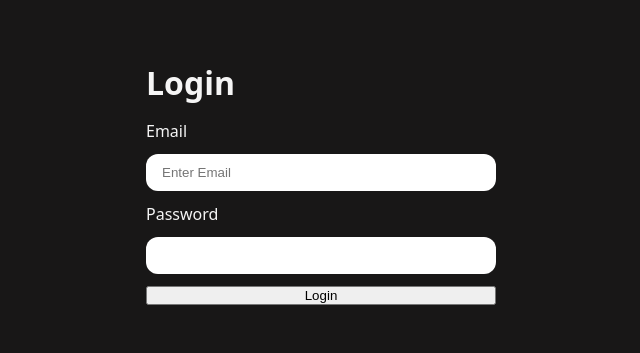
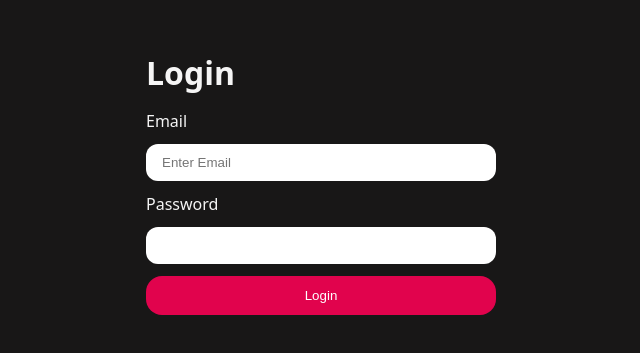
Before and after one commit to JoyPatel13/ResumeBuilder, a React app in the folder frontend/: page /login in a window 1280 px wide. Shown: the part 217-570 px from the top of the page, without its empty margins (319-959 px from the left). Built offline with nearby package versions, Linux system fonts and the light colour scheme; the HTML template or start-up script is replaced by a standard one.

Commit message:
Add button styles and form submit handler

```diff
--- a/frontend/src/features/auth/auth.form.scss
+++ b/frontend/src/features/auth/auth.form.scss
@@ -1,3 +1,4 @@
+
 main{
     min-height: 100vh;
     width: 100%;
--- a/frontend/src/features/auth/pages/Login.jsx
+++ b/frontend/src/features/auth/pages/Login.jsx
@@ -2,11 +2,14 @@ import React from "react";
 import "../auth.form.scss"
 
 const Login = ()=>{
+    const handleSubmit=(e)=>{
+        e.preventDefault()
+    }
     return(
         <main>
             <div className="form-container">
                 <h1>Login</h1>
-                <form>
+                <form onSubmit={handleSubmit}>
                    <div className="input-group">
                         <label htmlFor="email">Email</label>
                         <input type="email" id="email" name="email"  placeholder="Enter Email"/>
--- a/frontend/src/style.scss
+++ b/frontend/src/style.scss
@@ -1,3 +1,5 @@
+@use "./style/button.scss";
+
 *{
     margin: 0;
     padding: 0;
--- a/frontend/src/style/button.scss
+++ b/frontend/src/style/button.scss
@@ -0,0 +1,18 @@
+.button{
+    border: none;
+    outline: none;
+    padding-inline:1.5rem ;
+    padding-block: 0.75rem;
+    border-radius: 1rem;
+    cursor: pointer;
+
+    transition: all 0.3s ease-in-out;
+
+    &.primary-button{
+        background-color: #e1034d;
+        color: white;
+    }
+    &:active{
+        transform: scale(0.9);
+    }
+}
```
